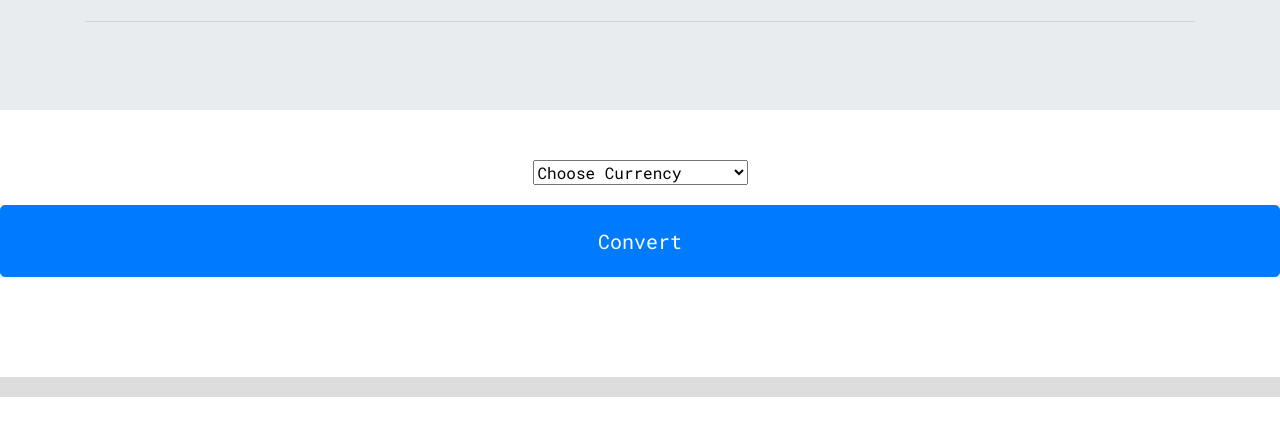
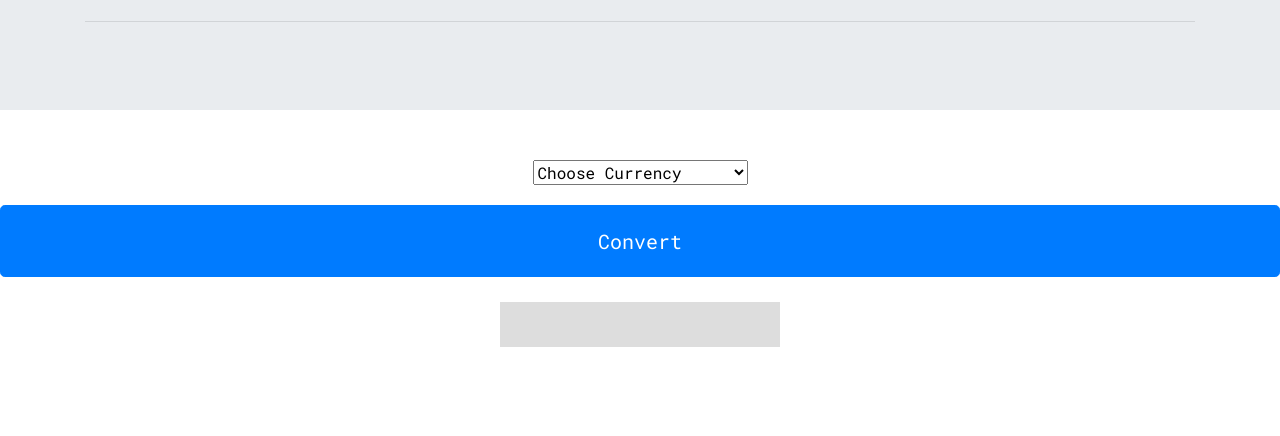
Before and after one commit to BolajiAyodeji/naira-converter, a plain HTML site: page public/index.html in a window 1280 px wide. Shown: the part 172-608 px from the top of the page. Drawn offline with nearby package versions, Linux system fonts and the light colour scheme.

Commit message:
setup multl feature

```diff
--- a/public/css/app.css
+++ b/public/css/app.css
@@ -10,14 +10,16 @@ body {
   margin-top: 50px;
 }
 .conversion {
-  margin: 25px 0;
+  margin: 25px 31.250em;
+  padding: 10px;
+  background: #ddd;
 }
 .btn {
   margin-top: 20px;
   padding: 20px;
 }
 .messages {
-  margin-top: 100px;
-  padding: 10px;
+  margin: 25px;
+  font-size: 13px;
   background: #ddd;
 }
--- a/public/index.html
+++ b/public/index.html
@@ -1,14 +1,17 @@
 <!DOCTYPE html>
 <html lang="en">
  <head>
+
+   <title>Naira Converter</title>
+
   <meta charset="UTF-8" />
   <meta name="viewport" content="width=device-width, initial-scale=1.0" />
   <meta http-equiv="X-UA-Compatible" content="ie=edge" />
 
   <link rel="stylesheet" href="css/app.css">
+  <link rel="shortcut icon" href="img/logo.png">
 
 
-  <title>Mini App</title>
 
   </head>
   <body>
@@ -30,6 +33,7 @@
 
     <div class="conversion mdc-elevation--z3">
       <div class="messages"></div>
+      <div class="result"></div>
     </div>
 
 <script src="js/app.js"></script>
--- a/public/js/app.js
+++ b/public/js/app.js
@@ -105,6 +105,8 @@ let getData = fetch(endpoint)
         return;
       }
       response.json().then(function(data) {
+          for (index in data)
+          console.log(data[index]*100);
         conversionSucceeded(data);
       });
   });
```
Also changed, not shown: public/img/logo-bw.png (added), public/img/logo.png (added).
